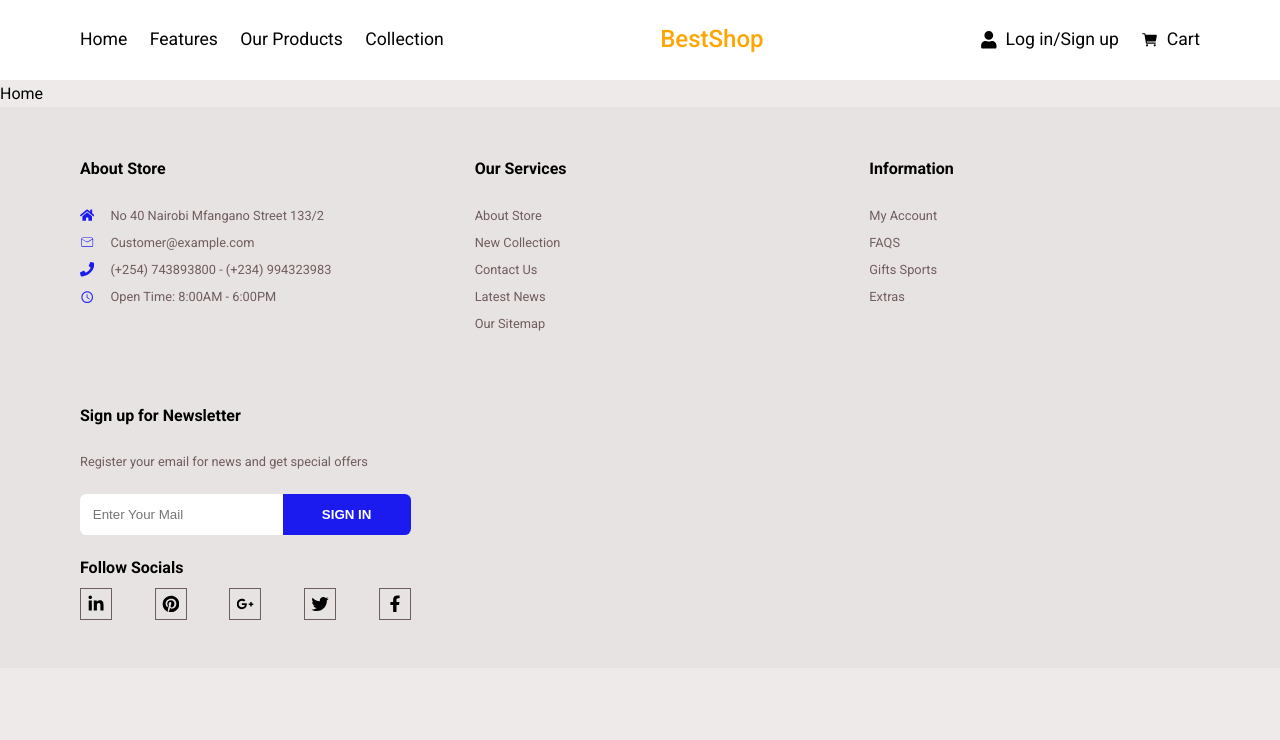
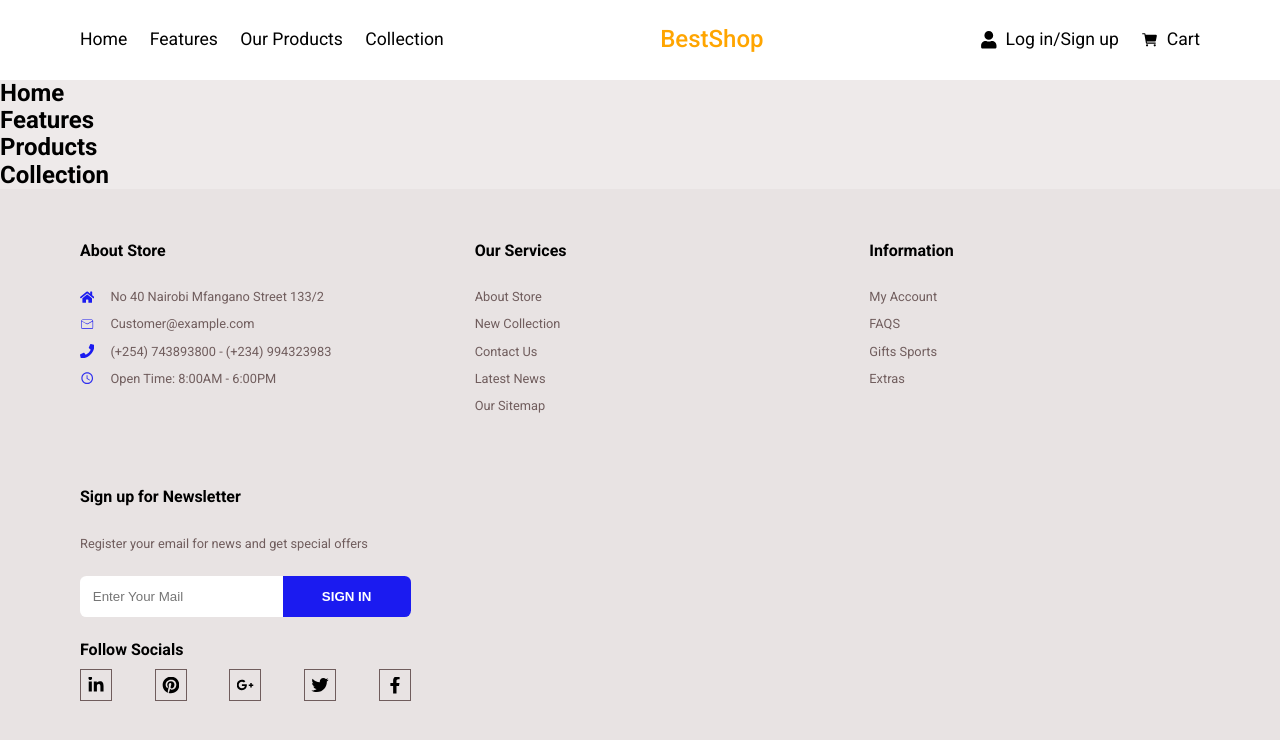
Before and after one commit to Giathi-Daniel/EXTION-INFOTECH, a React (Vite) app in the folder 03 - Ecommerce page/e-commerce website/: page / in a window 1280 px wide. Shown: the top 740 px of the page. Built offline with nearby package versions, Linux system fonts and the light colour scheme.

Commit message:
connect pages

```diff
--- a/03 - Ecommerce page/e-commerce website/src/components/Header/Header.jsx
+++ b/03 - Ecommerce page/e-commerce website/src/components/Header/Header.jsx
@@ -30,14 +30,25 @@ const Header = () => {
     };
   }, [isMobileMenuOpen]);
 
+  const scrollToSection = (sectionId) => {
+    const element = document.getElementById(sectionId);
+    console.log(`Scrolling to section: ${sectionId}`);
+    if (element) {
+      console.log(`Element found: ${element}`);
+      element.scrollIntoView({ behavior: "smooth" });
+    } else {
+      console.error(`Element with id "${sectionId}" not found.`);
+    }
+  };
+
   return (
     <header>
       <div className="header__container">
         <ul className="nav__links">
           <li onClick={() => navigate("/")}>Home</li>
-          <li onClick={() => navigate("/features")}>Features</li>
-          <li onClick={() => navigate("/prodcuts")}>Our Products</li>
-          <li onClick={() => navigate("/collection")}>Collection</li>
+          <li onClick={() => scrollToSection("features")}>Features</li>
+          <li onClick={() => scrollToSection("products")}>Our Products</li>
+          <li onClick={() => scrollToSection("collection")}>Collection</li>
         </ul>
         <div className="logo" onClick={() => navigate("/")}>
           BestShop
@@ -72,7 +83,7 @@ const Header = () => {
             </li>
             <li
               onClick={() => {
-                navigate("/features");
+                scrollToSection("features");
                 setMobileMenuOpen(false);
               }}
             >
@@ -80,7 +91,7 @@ const Header = () => {
             </li>
             <li
               onClick={() => {
-                navigate("/products");
+                scrollToSection("products");
                 setMobileMenuOpen(false);
               }}
             >
@@ -88,7 +99,7 @@ const Header = () => {
             </li>
             <li
               onClick={() => {
-                navigate("/collection");
+                scrollToSection("collection");
                 setMobileMenuOpen(false);
               }}
             >
--- a/03 - Ecommerce page/e-commerce website/src/pages/Home/Home.jsx
+++ b/03 - Ecommerce page/e-commerce website/src/pages/Home/Home.jsx
@@ -1,9 +1,22 @@
-import React from 'react'
+import React from "react";
 
 const Home = () => {
   return (
-    <div>Home</div>
-  )
-}
+    <>
+      <section id="#">
+        <h2>Home</h2>
+      </section>
+      <section id="features">
+        <h2>Features</h2>
+      </section>
+      <section id="products">
+        <h2>Products</h2>
+      </section>
+      <section id="collection">
+        <h2>Collection</h2>
+      </section>
+    </>
+  );
+};
 
-export default Home
+export default Home;
```
Also changed, not shown: 1 other file (tests, documents, lock files or other folders).
